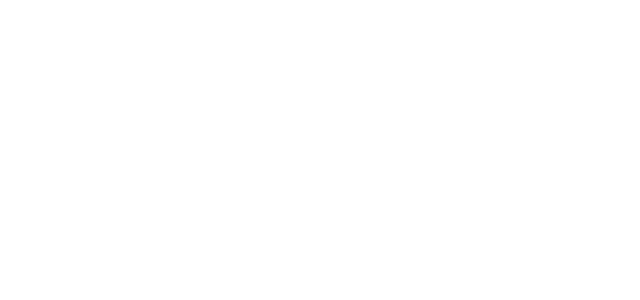
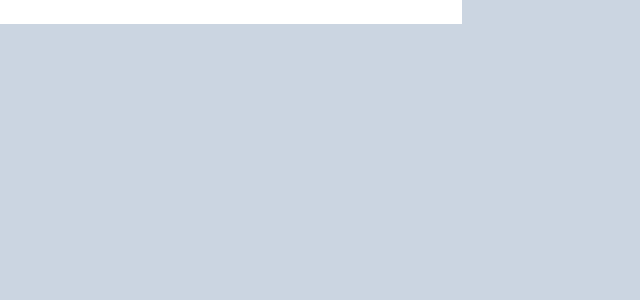
Before and after one commit to brunocoronado49/react-login-fire, a React (Create React App) app: page /login in a window 1280 px wide. Before the commit this address had no page. Shown: the top 300 px of the page, without its empty margins (0-640 px from the left). Built offline with nearby package versions, Linux system fonts and the light colour scheme.

Commit message:
Agregando context para auth

```diff
--- a/src/App.js
+++ b/src/App.js
@@ -1,10 +1,20 @@
 import { Routes, Route } from 'react-router-dom'
+import { Home } from './components/Home'
+import { Login } from './components/Login'
+import { Register } from './components/Register'
+import { AuthProvider } from './context/authContext'
 
 function App() {
   return (
-    <Routes>
-      <Route path="/" />
-    </Routes>
+    <div className="bg-slate-300 h-screen text-white flex">
+      <AuthProvider>
+        <Routes>
+          <Route path="/" element={<Home />} />
+          <Route path="/login" element={<Login />} />
+          <Route path="/register" element={<Register />} />
+        </Routes>
+      </AuthProvider>
+    </div>
   )
 }
 
--- a/src/components/Home.js
+++ b/src/components/Home.js
@@ -1,9 +1,10 @@
-import React from 'react'
+import { useAuth } from '../context/authContext'
 
-const Home = () => {
+export const Home = () => {
+  const authContext = useAuth()
+  console.log(authContext)
+
   return (
     <div>Home</div>
   )
 }
-
-export default Home
--- a/src/components/Login.js
+++ b/src/components/Login.js
@@ -1,9 +1,14 @@
-import React from 'react'
+import { useState } from 'react'
 
-const Login = () => {
+export const Login = () => {
+  const [user, setUser] = useState({ email: "", password: "" })
+
   return (
-    <div>Login</div>
+    <div>
+      <form>
+        <input type="email" name="email" id="email" />
+        <input type="password" name="password" id="password" />
+      </form>
+    </div>
   )
 }
-
-export default Login
--- a/src/components/Register.js
+++ b/src/components/Register.js
@@ -1,9 +1,6 @@
-import React from 'react'
 
-const Register = () => {
+export const Register = () => {
   return (
     <div>Register</div>
   )
 }
-
-export default Register
--- /dev/null
+++ b/src/context/authContext.js
@@ -0,0 +1,20 @@
+import { createContext, useContext } from 'react'
+
+export const authContext = createContext()
+
+export const useAuth = () => {
+  const context = useContext(authContext)
+  if (!context) throw new Error("No existe auth provider")
+  return context
+}
+
+export function AuthProvider({ children }) {
+  const user = {
+    login: true,
+  }
+  return (
+    <authContext.Provider value={user}>
+      {children}
+    </authContext.Provider>
+  )
+}
```
